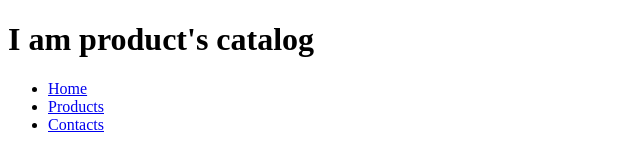
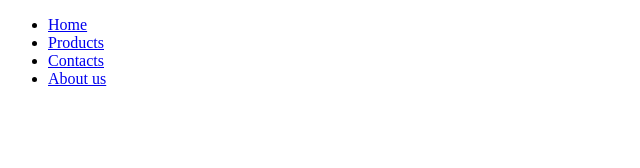
Before and after one commit to Anna-Tereshchenko/Branches, a plain HTML site: page index.html in a window 1280 px wide. Shown: the whole page, without its empty margins (0-640 px from the left). Drawn offline with Linux system fonts and the light colour scheme.

Commit message:
add about us

```diff
--- a/index.html
+++ b/index.html
@@ -7,11 +7,11 @@
     <title>Document</title>
   </head>
   <body>
-    <h1>I am product's catalog</h1>
     <ul class="menu">
       <li><a href="#">Home</a></li>
       <li><a href="#">Products</a></li>
       <li><a href="#">Contacts</a></li>
+      <li><a href="#">About us</a></li>
     </ul>
   </body>
 </html>
```
